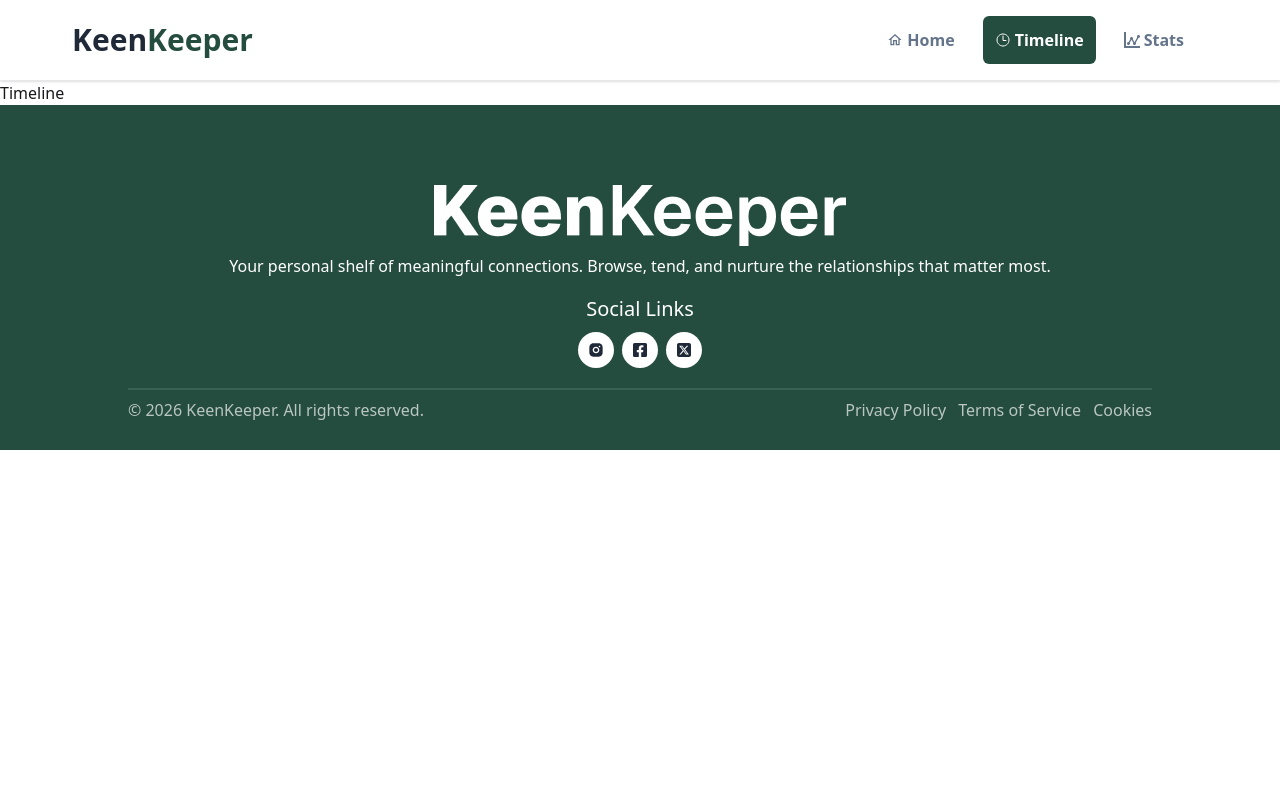
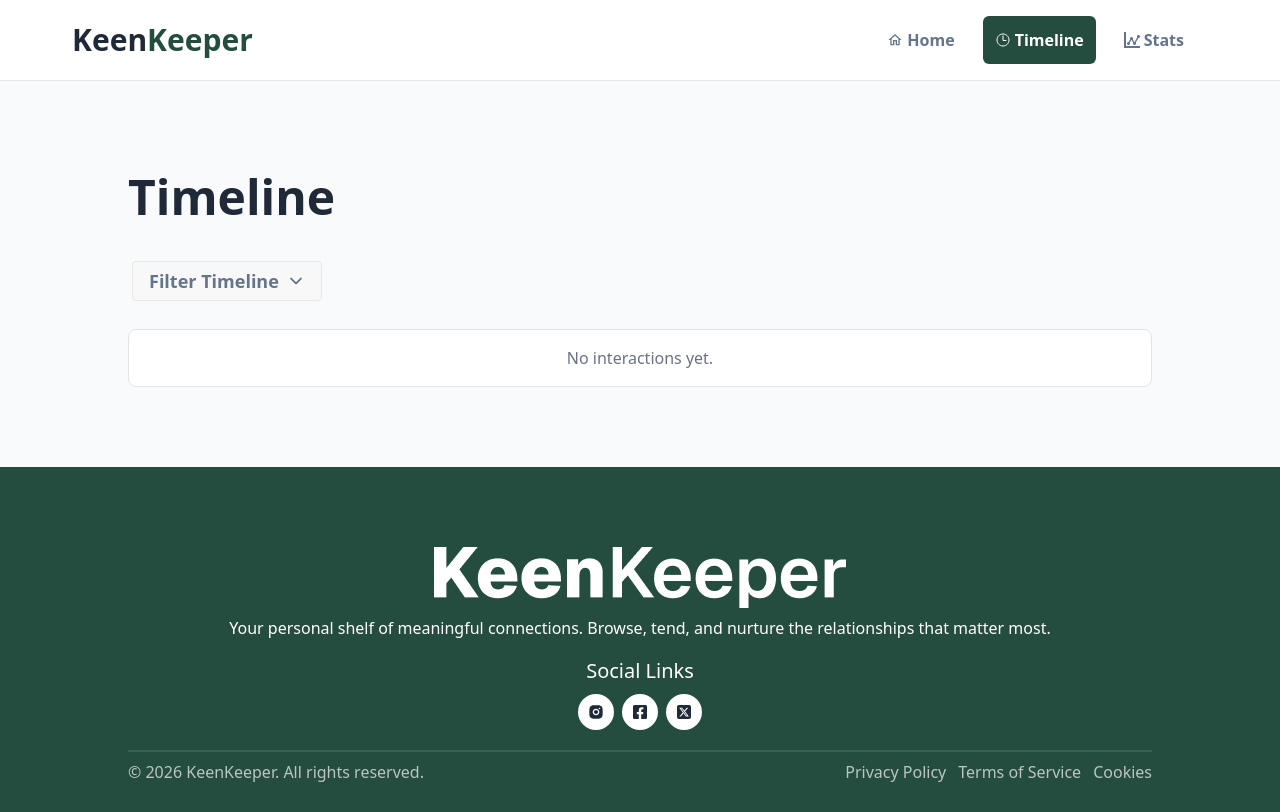
Before and after one commit to jumana-rahman/A07-Keen-Keeper, a Next.js app: page /timeline in a window 1280 px wide. Built offline with nearby package versions, Linux system fonts and the light colour scheme.

Commit message:
added timeline ui and functionalities

```diff
--- a/package.json
+++ b/package.json
@@ -13,7 +13,9 @@
     "react": "19.2.4",
     "react-dom": "19.2.4",
     "react-icons": "^5.6.0",
-    "react-spinners": "^0.17.0"
+    "react-spinners": "^0.17.0",
+    "react-toastify": "^11.0.5",
+    "recharts": "^3.8.1"
   },
   "devDependencies": {
     "@tailwindcss/postcss": "^4",
--- a/src/app/layout.js
+++ b/src/app/layout.js
@@ -2,6 +2,7 @@ import { Geist, Geist_Mono } from "next/font/google";
 import "./globals.css";
 import Navbar from "@/components/shared/Navbar";
 import Footer from "@/components/shared/Footer";
+import { ToastContainer } from "react-toastify";
 
 const geistSans = Geist({
   variable: "--font-geist-sans",
@@ -29,6 +30,8 @@ export default function RootLayout({ children }) {
         <Navbar/>
         {children}
         <Footer/>
+
+        <ToastContainer position="top-center" />
       </body>
     </html>
   );
--- a/src/app/timeline/page.jsx
+++ b/src/app/timeline/page.jsx
@@ -1,3 +1,4 @@
+import Timeline from '@/components/timeline/Timeline';
 import React from 'react';
 
 export const metadata = {
@@ -7,7 +8,7 @@ export const metadata = {
 const TimelinePage = () => {
     return (
         <div>
-            Timeline
+            <Timeline/>
         </div>
     );
 };
--- a/src/components/FriendDetails/CheckInCard.jsx
+++ b/src/components/FriendDetails/CheckInCard.jsx
@@ -1,18 +1,36 @@
+"use client";
+
 import React from 'react';
 import { BiPhoneCall } from 'react-icons/bi';
 import { FiVideo } from 'react-icons/fi';
 import { MdOutlineTextsms } from 'react-icons/md';
+import { toast } from 'react-toastify';
 
 const CheckInCard = ({friend}) => {
     const handleCheckIn = (type) => {
-    const entry = {
-      date: new Date().toISOString(),
-      title: `${type} with ${friend.name}`,
-      type,
+        const newEntry = {
+        id: Date.now(),
+        type: type,
+        title: `${type} with ${friend.name}`,
+        date: new Date().toLocaleDateString("en-US", {
+            year: "numeric",
+            month: "long",
+            day: "numeric",
+            }),
+        };
+
+        // get existing timeline
+        const existing = JSON.parse(localStorage.getItem("timeline")) || [];
+
+        // add new entry
+        const updated = [newEntry, ...existing];
+
+        // save to localStorage
+        localStorage.setItem("timeline", JSON.stringify(updated));
+
+        // show toast
+        toast.success(`${type} added to timeline`);
     };
-
-    console.log("New Timeline Entry:", entry);
-  };
     return (
         <div>
             <div className='card p-8 bg-white border border-gray-100 rounded-md'>
--- /dev/null
+++ b/src/components/timeline/Timeline.jsx
@@ -0,0 +1,94 @@
+"use client";
+
+import React, { useEffect, useState } from 'react';
+import { IoIosArrowDown } from 'react-icons/io';
+import callIcon from "@/assets/call.png";
+import textIcon from "@/assets/text.png";
+import videoIcon from "@/assets/video.png";
+import Image from 'next/image';
+
+const Timeline = () => {
+    const [timeline, setTimeline] = useState([]);
+
+        useEffect(() => {
+            const data = JSON.parse(localStorage.getItem("timeline")) || [];
+            setTimeline(data);
+        }, []);
+
+        const getIcon = (type) => {
+            if (type === "Call") return callIcon;
+            if (type === "Text") return textIcon;
+            if (type === "Video") return videoIcon;
+    };
+    return (
+        <div className='bg-[#F8FAFC]'>
+            <div className="w-[80%] mx-auto py-20">
+
+                {/* Heading */}
+                <h1 className="text-[48px] font-bold mb-6 text-[#1F2937]">
+                    Timeline
+                </h1>
+
+                {/* Dropdown */}
+
+                <div className="dropdown dropdown-bottom mb-6">
+                    <div tabIndex={0} role="button" className="btn m-1 flex items-center justify-center gap-2 text-[#64748B] text-[18px]">
+                        Filter Timeline
+                        <IoIosArrowDown />
+                    </div>
+                    <ul tabIndex="-1" className="dropdown-content menu bg-base-100 rounded-box z-1 w-52 p-2 shadow-sm">
+                        <li><a>Item 1</a></li>
+                        <li><a>Item 2</a></li>
+                    </ul>
+                </div>
+
+                {/* Timeline List */}
+                <div className="space-y-4">
+
+                    {timeline.length === 0 ? (
+                    <p className="text-gray-500 text-center p-4 bg-white border border-zinc-200 rounded-lg">No interactions yet.</p>
+                    ) : (
+                    timeline.map((item) => (
+
+                        <div
+                        key={item.id}
+                        className="flex items-center gap-4 p-4 bg-white border border-zinc-200 rounded-lg"
+                        >
+
+                            {/* Icon */}
+                            <div className="w-8 h-8 flex items-center justify-center">
+                                <Image
+                                    src={getIcon(item.type)}
+                                    alt={item.type}
+                                    width={50}
+                                    height={50}
+                                />
+                            </div>
+
+                            {/* Content */}
+                            <div>
+                                <p className="text-[20px]">
+                                    <span className="font-medium text-[#244D3F]">
+                                        {item.type}
+                                    </span>{" "}
+                                    <span className="text-[#64748B] text-[18px]">
+                                        with {item.title.split("with ")[1]}
+                                    </span>
+                                </p>
+                                <p className="text-[#64748B] text-[16px] font-medium">
+                                {item.date}
+                                </p>
+                            </div>
+
+                        </div>
+                    ))
+                    )}
+
+                </div>
+            </div>
+
+        </div>
+    );
+};
+
+export default Timeline;
```
Also changed, not shown: 1 other file (tests, documents, lock files or other folders).
